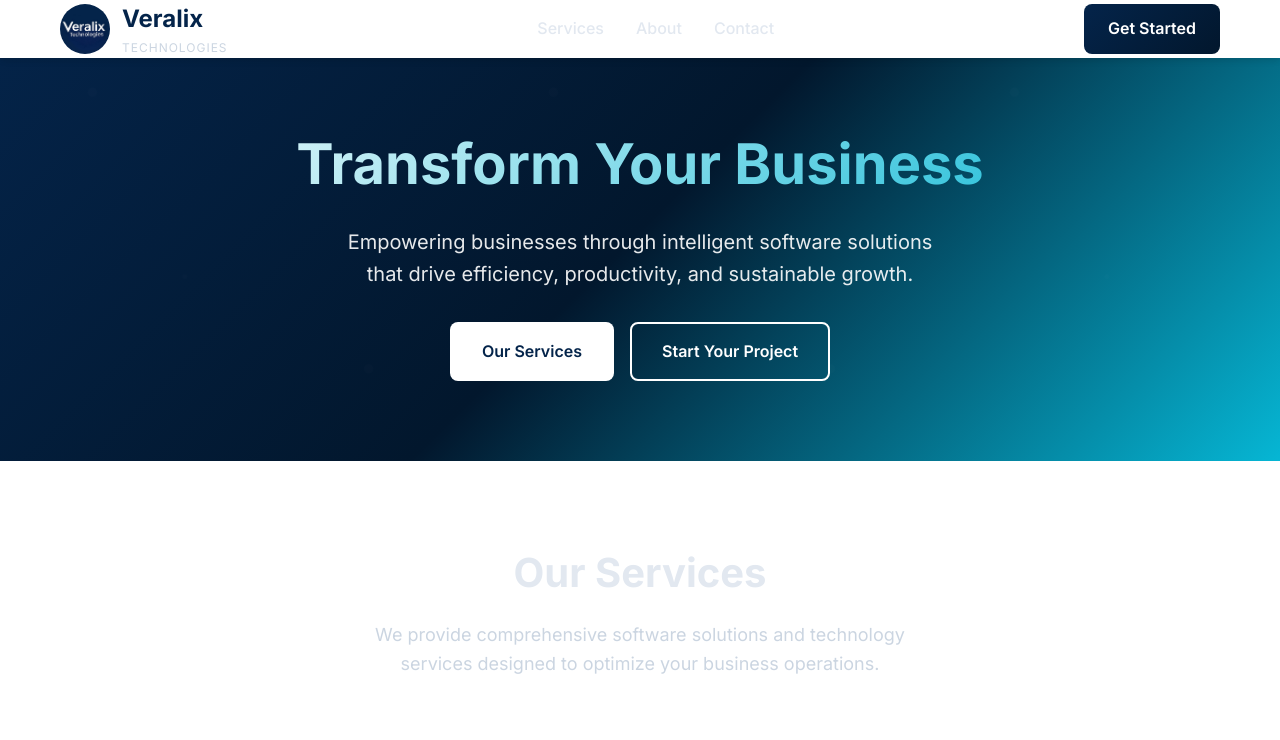
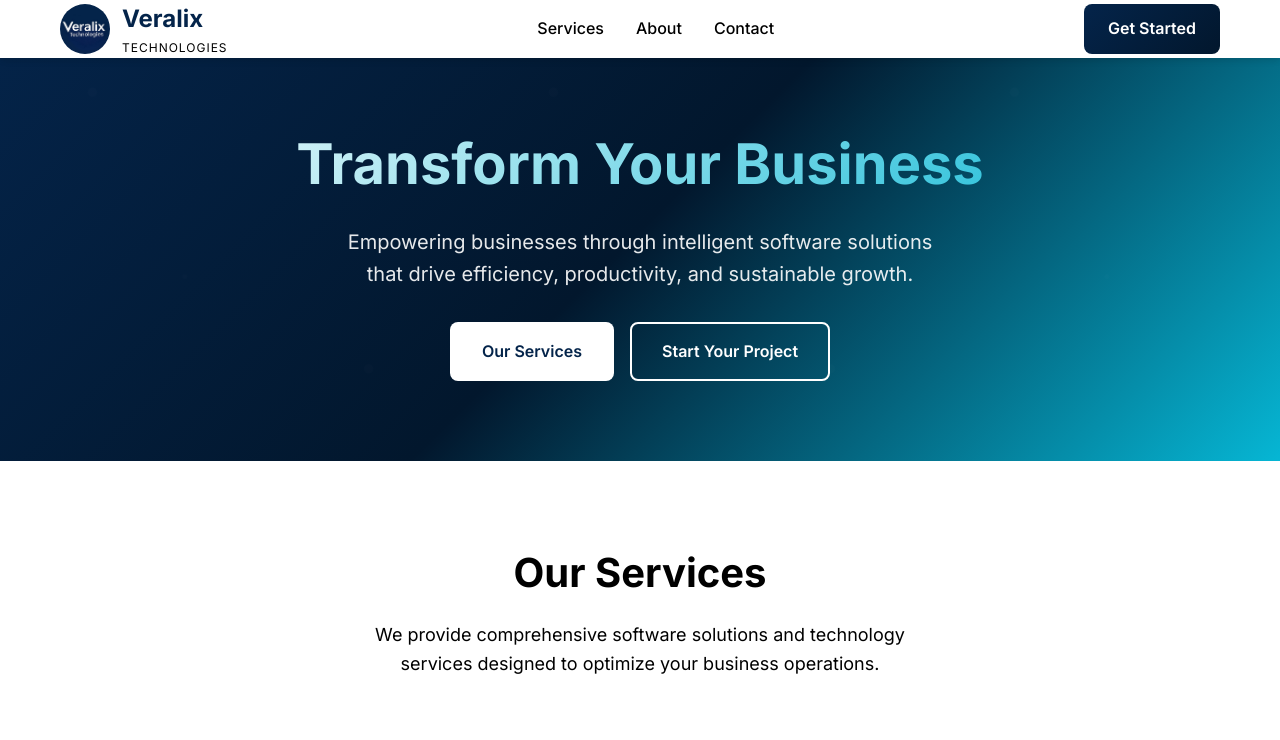
Before and after one commit to veralixtech/veralixtech.github.io, a plain HTML site: page index.html in a window 1280 px wide. Shown: the top 740 px of the page. Drawn offline with Linux system fonts and the light colour scheme.

Commit message:
Update index.html

```diff
--- a/index.html
+++ b/index.html
@@ -18,14 +18,18 @@
         }
 
         :root {
-            --primary-blue: #04244A;
-            --primary-dark: #02172D;
-            --accent-cyan: #06b6d4;
-            --accent-dark: #0891b2;
-            --text-dark: #e2e8f0;
-            --text-light: #cbd5e1;
-            --bg-light: #0b1e35;
-            --white: #ffffff;
+              --primary-blue: #04244A;
+              --primary-dark: #02172D;
+              --accent-cyan: #06b6d4;
+              --accent-dark: #0891b2;
+
+              /* Text colors with proper contrast */
+              --text-on-dark: #e2e8f0;   /* for dark backgrounds like #02172D */
+              --text-on-light: #0f172a;  /* for light backgrounds or white */
+
+              --bg-light: #f8fafc;
+              --bg-dark: #0b1e35;
+              --white: #ffffff;
             --shadow: 0 4px 6px -1px rgba(0, 0, 0, 0.1);
             --shadow-lg: 0 10px 15px -3px rgba(0, 0, 0, 0.1);
         }
```
